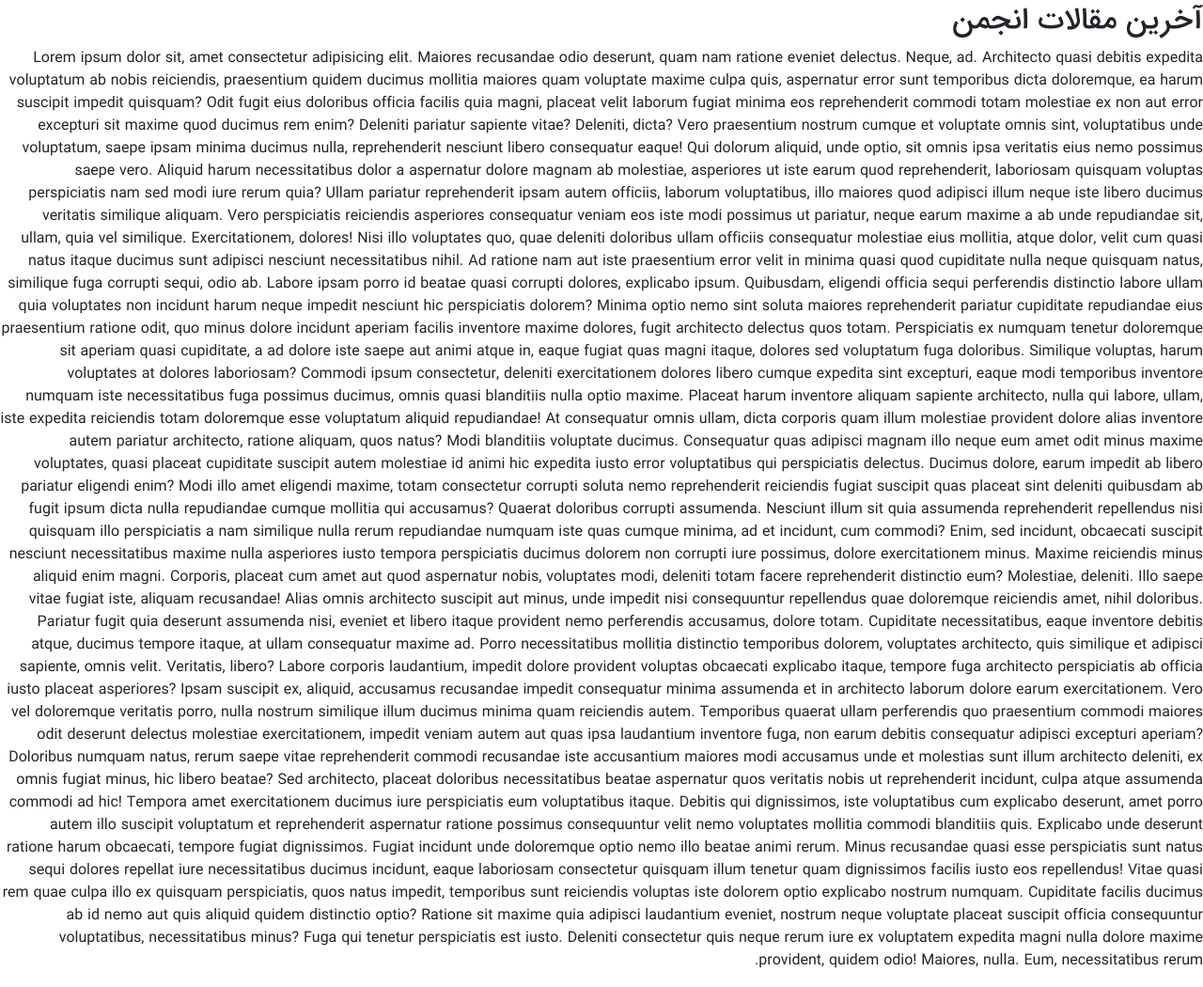
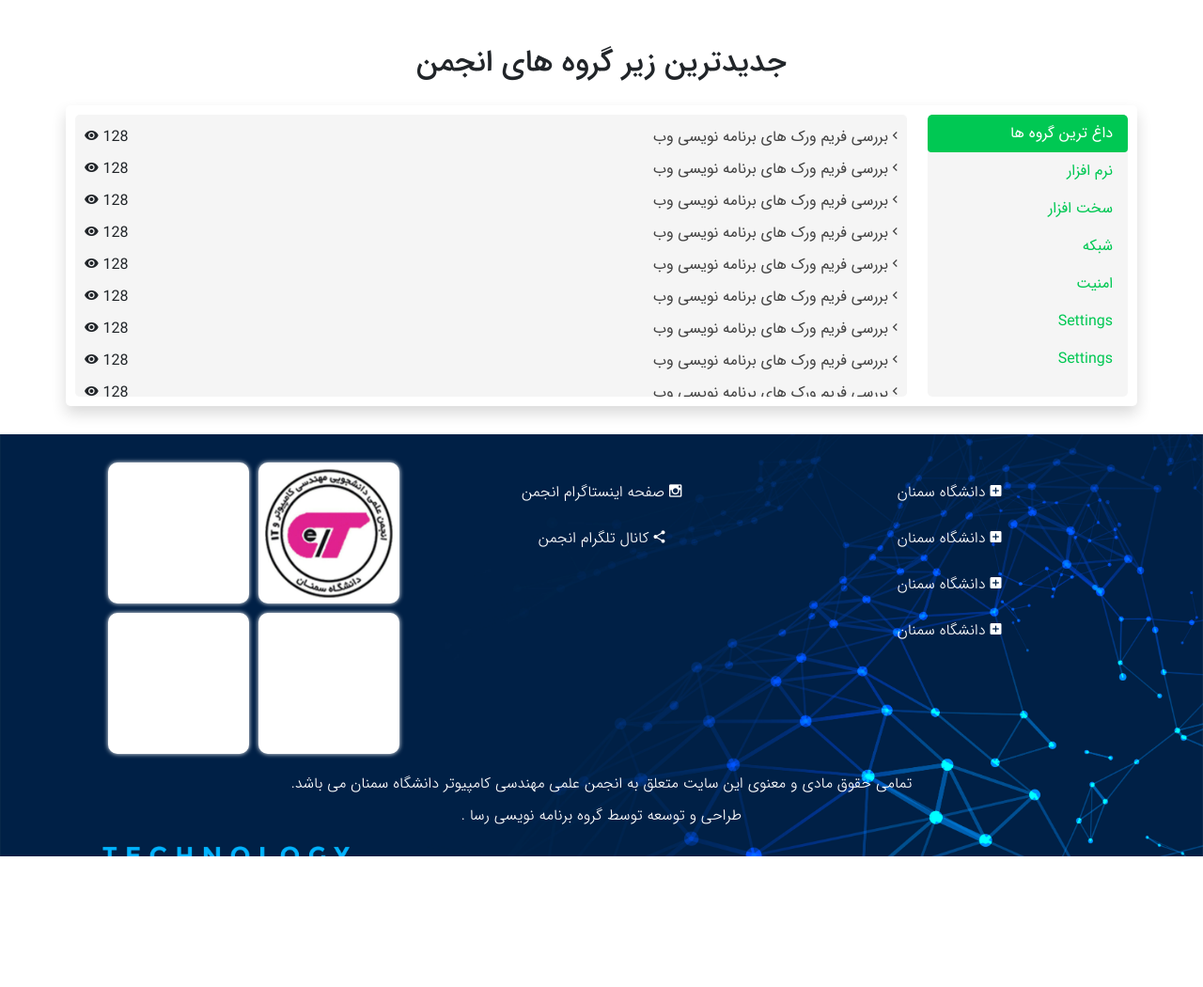
Before and after one commit to sharifhasani/SemnanAcademyTemplate, a plain HTML site: page index.html in a window 1280 px wide. Shown: the part 3145-4195 px from the top of the page at 94% size. After the commit the page ends 4056 px from the top, so only its background shows below. Drawn offline with Linux system fonts and the light colour scheme.

Commit message:
compelete index page

```diff
--- /dev/null
+++ b/Sass/_active-group.scss
@@ -0,0 +1,68 @@
+@import "componnent";
+.active-group {
+    width: 100%;
+    margin: 30px 0;
+    .active-group-title {
+        display: flex;
+        justify-content: center;
+        h2 {
+            margin: 25px 0;
+            position: relative;
+            &::before {
+                width: 2000px;
+                height: 5px;
+                border-radius: 25px;
+                background-color: aqua;
+                right: -1990px;
+                top: 9px;
+            }
+        }
+    }
+    .groups {
+        border-radius: 5px;
+        display: flex;
+        padding: 10px;
+        justify-content: space-between;
+        .buttons {
+            overflow-y: auto;
+            width: 19%;
+            background-color: #F5F5F5;
+            border-radius: 5px;
+            .nav-link {
+                transition: 0.3s;
+                color: #00C853;
+                &:hover {
+                    padding: 8px 25px;
+                }
+            }
+            .active {
+                color: #fff;
+                background-color: #00C853;
+            }
+        }
+        .tab-content {
+            border-radius: 5px;
+            width: 79%;
+            height: 300px;
+            overflow-y: auto;
+            background-color: #F5F5F5;
+            .tab-pane {
+                width: 100%;
+                ul {
+                    padding: 2px 10px;
+                    li {
+                        @include a-color-attribute(#424242, #03A9F4);
+                        display: flex;
+                        align-items: center;
+                        justify-content: space-between;
+                        margin: 10px 0px;
+                        transition: 0.3s;
+                        &:hover {
+                            padding-right: 5px;
+                        }
+                    }
+                }
+            }
+        }
+    }
+}
--- /dev/null
+++ b/Sass/_footer.scss
@@ -0,0 +1,60 @@
+@import "componnent";
+.footer {
+    background-image: url('/images/Default-Footer-image.jpg');
+    background-image: url('/images/Footer-image.jpg');
+    background-size: cover;
+    background-position: center;
+    background-repeat: no-repeat;
+    padding: 2%;
+    direction: rtl;
+    width: 100%;
+    background-color: #2c3e50;
+    height: fit-content;
+    font-size: medium;
+    .container {
+        display: flex;
+        justify-content: space-between;
+        .links,
+        .social-links {
+            ul {
+                li {
+                    margin: 25px 0;
+                    color: white;
+                    @include a-color-attribute();
+                }
+            }
+        }
+        .logo {
+            display: flex;
+            flex-wrap: wrap;
+            justify-content: center;
+            .item {
+                box-shadow: 0px 0px 5px white;
+                border-radius: 10px;
+                background-color: white;
+                height: 150px;
+                margin: 5px;
+                width: 150px;
+                padding: 2%;
+                img {
+                    width: 100%;
+                    height: 100%;
+                }
+            }
+        }
+    }
+    .copy-right {
+        .container {
+            margin-top: 10px;
+            color: white;
+            display: flex;
+            flex-direction: column;
+            .owner,
+            .developer {
+                @include a-color-attribute();
+                width: 100%;
+                margin: 5px 0;
+            }
+        }
+    }
+}
--- a/Sass/style.scss
+++ b/Sass/style.scss
@@ -6,3 +6,5 @@
 @import "ads-banner";
 @import "main-content";
 @import "last-article";
+@import "active-group";
+@import "footer";
--- a/index.html
+++ b/index.html
@@ -14,8 +14,7 @@
     <link rel="stylesheet" href="Style/ZMDI/css/material-design-iconic-font.min.css">
 
     <!-- Font Awesome -->
-    <link rel="stylesheet" href="https://cdnjs.cloudflare.com/ajax/libs/font-awesome/4.7.0/css/font-awesome.min.css">
-
+    <link rel="stylesheet" href="https://cdnjs.cloudflare.com/ajax/libs/font-awesome/5.15.1/css/all.min.css" integrity="sha512-+4zCK9k+qNFUR5X+cKL9EIR+ZOhtIloNl9GIKS57V1MyNsYpYcUrUeQc9vNfzsWfV28IaLL3i96P9sdNyeRssA==" crossorigin="anonymous" />
 
     <link rel="stylesheet" href="Style/style.min.css">
     <title>آکادمی دانشگاه سمنان</title>
@@ -32,6 +31,7 @@
 
                 <div class="user-access">
                     <div class="btn-group" role="group" aria-label="Basic example">
+                        <!-- <button type="button" class="btn btn-warning"><a href="#">شریف حسنی عزیز خوش آمدید!</a></button> -->
                         <button type="button" class="btn btn-warning"><a href="#">ورود</a></button>
                         <button type="button" class="btn btn-danger"><a href="#">عضویت</a></button>
                         <button type="button" class="btn btn-success btn-search" data-toggle="modal" data-target="#searchBoxModal">
@@ -52,6 +52,7 @@
                 </ul>
                 <div class="user-access">
                     <div class="btn-group" role="group" aria-label="Basic example">
+                        <!-- <button type="button" class="btn btn-success"><a href="#">شریف حسنی عزیز خوش آمدید!</a></button> -->
                         <button type="button" class="btn btn-success"><a href="#">ورود</a></button>
                         <button type="button" class="btn btn-primary"><a href="#">عضویت</a></button>
                     </div>
@@ -615,6 +616,7 @@
     </main>
     <!-- End last course items -->
 
+    <!-- Start Last Article Items -->
     <section class="last-article">
         <div class="last-article-title">
             <h2>
@@ -786,44 +788,246 @@
             <!-- End Artice item -->
         </div>
     </section>
+    <!-- End Last Article Items -->
 
+
+    <!-- Start Show Last Groups -->
     <section class="active-group">
-        <div class="last-article-title">
+        <div class="active-group-title">
             <h2>
-                آخرین مقالات انجمن
+                جدیدترین زیر گروه های انجمن
             </h2>
         </div>
+        <div class="container groups shadow">
+            <!-- Change href attr for work correctly -->
+            <div class="nav flex-column nav-pills buttons" id="v-pills-tab" role="tablist" aria-orientation="vertical">
+                <a class="nav-link active" id="v-pills-home-tab" data-toggle="pill" href="#v-pills-home" role="tab" aria-controls="v-pills-home" aria-selected="true">داغ ترین گروه ها</a>
+                <a class="nav-link" id="v-pills-profile-tab" data-toggle="pill" href="#v-pills-profile" role="tab" aria-controls="v-pills-profile" aria-selected="false"> نرم افزار</a>
+                <a class="nav-link" id="v-pills-messages-tab" data-toggle="pill" href="#v-pills-messages" role="tab" aria-controls="v-pills-messages" aria-selected="false"> سخت افزار</a>
+                <a class="nav-link" id="v-pills-settings-tab" data-toggle="pill" href="#v-pills-settings" role="tab" aria-controls="v-pills-settings" aria-selected="false"> شبکه</a>
+                <a class="nav-link" id="v-pills-settings-tab" data-toggle="pill" href="#v-pills-settings" role="tab" aria-controls="v-pills-settings" aria-selected="false"> امنیت</a>
+                <a class="nav-link" id="v-pills-settings-tab" data-toggle="pill" href="#v-pills-settings" role="tab" aria-controls="v-pills-settings" aria-selected="false">Settings</a>
+                <a class="nav-link" id="v-pills-settings-tab" data-toggle="pill" href="#v-pills-settings" role="tab" aria-controls="v-pills-settings" aria-selected="false">Settings</a>
+            </div>
+            <div class="tab-content" id="v-pills-tabContent">
+                <div class="tab-pane fade show active" id="v-pills-home" role="tabpanel" aria-labelledby="v-pills-home-tab">
+                    <ul>
+                        <!-- Start group item -->
+                        <li>
+                            <a href="#">
+                                <i class="zmdi zmdi-chevron-left"></i> بررسی فریم ورک های برنامه نویسی وب
+                            </a>
+                            <div>
+                                128 <i class="zmdi zmdi-eye"></i>
+                            </div>
+                        </li>
+                        <!-- End group item -->
+                        <!-- Start group item -->
+                        <li>
+                            <a href="#">
+                                <i class="zmdi zmdi-chevron-left"></i> بررسی فریم ورک های برنامه نویسی وب
+                            </a>
+                            <div>
+                                128 <i class="zmdi zmdi-eye"></i>
+                            </div>
+                        </li>
+                        <!-- End group item -->
+                        <!-- Start group item -->
+                        <li>
+                            <a href="#">
+                                <i class="zmdi zmdi-chevron-left"></i> بررسی فریم ورک های برنامه نویسی وب
+                            </a>
+                            <div>
+                                128 <i class="zmdi zmdi-eye"></i>
+                            </div>
+                        </li>
+                        <!-- End group item -->
+                        <!-- Start group item -->
+                        <li>
+                            <a href="#">
+                                <i class="zmdi zmdi-chevron-left"></i> بررسی فریم ورک های برنامه نویسی وب
+                            </a>
+                            <div>
+                                128 <i class="zmdi zmdi-eye"></i>
+                            </div>
+                        </li>
+                        <!-- End group item -->
+                        <!-- Start group item -->
+                        <li>
+                            <a href="#">
+                                <i class="zmdi zmdi-chevron-left"></i> بررسی فریم ورک های برنامه نویسی وب
+                            </a>
+                            <div>
+                                128 <i class="zmdi zmdi-eye"></i>
+                            </div>
+                        </li>
+                        <!-- End group item -->
+                        <!-- Start group item -->
+                        <li>
+                            <a href="#">
+                                <i class="zmdi zmdi-chevron-left"></i> بررسی فریم ورک های برنامه نویسی وب
+                            </a>
+                            <div>
+                                128 <i class="zmdi zmdi-eye"></i>
+                            </div>
+                        </li>
+                        <!-- End group item -->
+                        <!-- Start group item -->
+                        <li>
+                            <a href="#">
+                                <i class="zmdi zmdi-chevron-left"></i> بررسی فریم ورک های برنامه نویسی وب
+                            </a>
+                            <div>
+                                128 <i class="zmdi zmdi-eye"></i>
+                            </div>
+                        </li>
+                        <!-- End group item -->
+                        <!-- Start group item -->
+                        <li>
+                            <a href="#">
+                                <i class="zmdi zmdi-chevron-left"></i> بررسی فریم ورک های برنامه نویسی وب
+                            </a>
+                            <div>
+                                128 <i class="zmdi zmdi-eye"></i>
+                            </div>
+                        </li>
+                        <!-- End group item -->
+                        <!-- Start group item -->
+                        <li>
+                            <a href="#">
+                                <i class="zmdi zmdi-chevron-left"></i> بررسی فریم ورک های برنامه نویسی وب
+                            </a>
+                            <div>
+                                128 <i class="zmdi zmdi-eye"></i>
+                            </div>
+                        </li>
+                        <!-- End group item -->
+                        <!-- Start group item -->
+                        <li>
+                            <a href="#">
+                                <i class="zmdi zmdi-chevron-left"></i> بررسی فریم ورک های برنامه نویسی وب
+                            </a>
+                            <div>
+                                128 <i class="zmdi zmdi-eye"></i>
+                            </div>
+                        </li>
+                        <!-- End group item -->
+                        <!-- Start group item -->
+                        <li>
+                            <a href="#">
+                                <i class="zmdi zmdi-chevron-left"></i> بررسی فریم ورک های برنامه نویسی وب
+                            </a>
+                            <div>
+                                128 <i class="zmdi zmdi-eye"></i>
+                            </div>
+                        </li>
+                        <!-- End group item -->
+                        <!-- Start group item -->
+                        <li>
+                            <a href="#">
+                                <i class="zmdi zmdi-chevron-left"></i> بررسی فریم ورک های برنامه نویسی وب
+                            </a>
+                            <div>
+                                128 <i class="zmdi zmdi-eye"></i>
+                            </div>
+                        </li>
+                        <!-- End group item -->
+                        <!-- Start group item -->
+                        <li>
+                            <a href="#">
+                                <i class="zmdi zmdi-chevron-left"></i> بررسی فریم ورک های برنامه نویسی وب
+                            </a>
+                            <div>
+                                128 <i class="zmdi zmdi-eye"></i>
+                            </div>
+                        </li>
+                        <!-- End group item -->
+                        <!-- Start group item -->
+                        <li>
+                            <a href="#">
+                                <i class="zmdi zmdi-chevron-left"></i> بررسی فریم ورک های برنامه نویسی وب
+                            </a>
+                            <div>
+                                128 <i class="zmdi zmdi-eye"></i>
+                            </div>
+                        </li>
+                        <!-- End group item -->
+                    </ul>
+                </div>
+                <div class="tab-pane fade" id="v-pills-profile" role="tabpanel" aria-labelledby="v-pills-profile-tab">...</div>
+                <div class="tab-pane fade" id="v-pills-messages" role="tabpanel" aria-labelledby="v-pills-messages-tab">...</div>
+                <div class="tab-pane fade" id="v-pills-settings" role="tabpanel" aria-labelledby="v-pills-settings-tab">...</div>
+            </div>
+        </div>
+    </section>
+    <!-- End Show Last Groups -->
 
-    </section>
-    <p>Lorem ipsum dolor sit, amet consectetur adipisicing elit. Maiores recusandae odio deserunt, quam nam ratione eveniet delectus. Neque, ad. Architecto quasi debitis expedita voluptatum ab nobis reiciendis, praesentium quidem ducimus mollitia maiores
-        quam voluptate maxime culpa quis, aspernatur error sunt temporibus dicta doloremque, ea harum suscipit impedit quisquam? Odit fugit eius doloribus officia facilis quia magni, placeat velit laborum fugiat minima eos reprehenderit commodi totam
-        molestiae ex non aut error excepturi sit maxime quod ducimus rem enim? Deleniti pariatur sapiente vitae? Deleniti, dicta? Vero praesentium nostrum cumque et voluptate omnis sint, voluptatibus unde voluptatum, saepe ipsam minima ducimus nulla,
-        reprehenderit nesciunt libero consequatur eaque! Qui dolorum aliquid, unde optio, sit omnis ipsa veritatis eius nemo possimus saepe vero. Aliquid harum necessitatibus dolor a aspernatur dolore magnam ab molestiae, asperiores ut iste earum quod
-        reprehenderit, laboriosam quisquam voluptas perspiciatis nam sed modi iure rerum quia? Ullam pariatur reprehenderit ipsam autem officiis, laborum voluptatibus, illo maiores quod adipisci illum neque iste libero ducimus veritatis similique aliquam.
-        Vero perspiciatis reiciendis asperiores consequatur veniam eos iste modi possimus ut pariatur, neque earum maxime a ab unde repudiandae sit, ullam, quia vel similique. Exercitationem, dolores! Nisi illo voluptates quo, quae deleniti doloribus
-        ullam officiis consequatur molestiae eius mollitia, atque dolor, velit cum quasi natus itaque ducimus sunt adipisci nesciunt necessitatibus nihil. Ad ratione nam aut iste praesentium error velit in minima quasi quod cupiditate nulla neque quisquam
-        natus, similique fuga corrupti sequi, odio ab. Labore ipsam porro id beatae quasi corrupti dolores, explicabo ipsum. Quibusdam, eligendi officia sequi perferendis distinctio labore ullam quia voluptates non incidunt harum neque impedit nesciunt
-        hic perspiciatis dolorem? Minima optio nemo sint soluta maiores reprehenderit pariatur cupiditate repudiandae eius praesentium ratione odit, quo minus dolore incidunt aperiam facilis inventore maxime dolores, fugit architecto delectus quos totam.
-        Perspiciatis ex numquam tenetur doloremque sit aperiam quasi cupiditate, a ad dolore iste saepe aut animi atque in, eaque fugiat quas magni itaque, dolores sed voluptatum fuga doloribus. Similique voluptas, harum voluptates at dolores laboriosam?
-        Commodi ipsum consectetur, deleniti exercitationem dolores libero cumque expedita sint excepturi, eaque modi temporibus inventore numquam iste necessitatibus fuga possimus ducimus, omnis quasi blanditiis nulla optio maxime. Placeat harum inventore
-        aliquam sapiente architecto, nulla qui labore, ullam, iste expedita reiciendis totam doloremque esse voluptatum aliquid repudiandae! At consequatur omnis ullam, dicta corporis quam illum molestiae provident dolore alias inventore autem pariatur
-        architecto, ratione aliquam, quos natus? Modi blanditiis voluptate ducimus. Consequatur quas adipisci magnam illo neque eum amet odit minus maxime voluptates, quasi placeat cupiditate suscipit autem molestiae id animi hic expedita iusto error
-        voluptatibus qui perspiciatis delectus. Ducimus dolore, earum impedit ab libero pariatur eligendi enim? Modi illo amet eligendi maxime, totam consectetur corrupti soluta nemo reprehenderit reiciendis fugiat suscipit quas placeat sint deleniti
-        quibusdam ab fugit ipsum dicta nulla repudiandae cumque mollitia qui accusamus? Quaerat doloribus corrupti assumenda. Nesciunt illum sit quia assumenda reprehenderit repellendus nisi quisquam illo perspiciatis a nam similique nulla rerum repudiandae
-        numquam iste quas cumque minima, ad et incidunt, cum commodi? Enim, sed incidunt, obcaecati suscipit nesciunt necessitatibus maxime nulla asperiores iusto tempora perspiciatis ducimus dolorem non corrupti iure possimus, dolore exercitationem minus.
-        Maxime reiciendis minus aliquid enim magni. Corporis, placeat cum amet aut quod aspernatur nobis, voluptates modi, deleniti totam facere reprehenderit distinctio eum? Molestiae, deleniti. Illo saepe vitae fugiat iste, aliquam recusandae! Alias
-        omnis architecto suscipit aut minus, unde impedit nisi consequuntur repellendus quae doloremque reiciendis amet, nihil doloribus. Pariatur fugit quia deserunt assumenda nisi, eveniet et libero itaque provident nemo perferendis accusamus, dolore
-        totam. Cupiditate necessitatibus, eaque inventore debitis atque, ducimus tempore itaque, at ullam consequatur maxime ad. Porro necessitatibus mollitia distinctio temporibus dolorem, voluptates architecto, quis similique et adipisci sapiente, omnis
-        velit. Veritatis, libero? Labore corporis laudantium, impedit dolore provident voluptas obcaecati explicabo itaque, tempore fuga architecto perspiciatis ab officia iusto placeat asperiores? Ipsam suscipit ex, aliquid, accusamus recusandae impedit
-        consequatur minima assumenda et in architecto laborum dolore earum exercitationem. Vero vel doloremque veritatis porro, nulla nostrum similique illum ducimus minima quam reiciendis autem. Temporibus quaerat ullam perferendis quo praesentium commodi
-        maiores odit deserunt delectus molestiae exercitationem, impedit veniam autem aut quas ipsa laudantium inventore fuga, non earum debitis consequatur adipisci excepturi aperiam? Doloribus numquam natus, rerum saepe vitae reprehenderit commodi recusandae
-        iste accusantium maiores modi accusamus unde et molestias sunt illum architecto deleniti, ex omnis fugiat minus, hic libero beatae? Sed architecto, placeat doloribus necessitatibus beatae aspernatur quos veritatis nobis ut reprehenderit incidunt,
-        culpa atque assumenda commodi ad hic! Tempora amet exercitationem ducimus iure perspiciatis eum voluptatibus itaque. Debitis qui dignissimos, iste voluptatibus cum explicabo deserunt, amet porro autem illo suscipit voluptatum et reprehenderit
-        aspernatur ratione possimus consequuntur velit nemo voluptates mollitia commodi blanditiis quis. Explicabo unde deserunt ratione harum obcaecati, tempore fugiat dignissimos. Fugiat incidunt unde doloremque optio nemo illo beatae animi rerum. Minus
-        recusandae quasi esse perspiciatis sunt natus sequi dolores repellat iure necessitatibus ducimus incidunt, eaque laboriosam consectetur quisquam illum tenetur quam dignissimos facilis iusto eos repellendus! Vitae quasi rem quae culpa illo ex quisquam
-        perspiciatis, quos natus impedit, temporibus sunt reiciendis voluptas iste dolorem optio explicabo nostrum numquam. Cupiditate facilis ducimus ab id nemo aut quis aliquid quidem distinctio optio? Ratione sit maxime quia adipisci laudantium eveniet,
-        nostrum neque voluptate placeat suscipit officia consequuntur voluptatibus, necessitatibus minus? Fuga qui tenetur perspiciatis est iusto. Deleniti consectetur quis neque rerum iure ex voluptatem expedita magni nulla dolore maxime provident, quidem
-        odio! Maiores, nulla. Eum, necessitatibus rerum.</p>
+
+    <!-- Start Footer -->
+    <footer class="footer">
+        <div class="container">
+            <div class="col-md-4 links">
+                <ul>
+                    <li>
+                        <a href="#">
+                            <i class="zmdi zmdi-plus-square"></i> دانشگاه سمنان
+                        </a>
+                    </li>
+                    <li>
+                        <a href="#">
+                            <i class="zmdi zmdi-plus-square"></i> دانشگاه سمنان
+                        </a>
+                    </li>
+                    <li>
+                        <a href="#">
+                            <i class="zmdi zmdi-plus-square"></i> دانشگاه سمنان
+                        </a>
+                    </li>
+                    <li>
+                        <a href="#">
+                            <i class="zmdi zmdi-plus-square"></i> دانشگاه سمنان
+                        </a>
+                    </li>
+                </ul>
+            </div>
+            <div class="col-md-4 social-links">
+                <ul>
+                    <li>
+                        <a href="#">
+                            <i class="zmdi zmdi-instagram"></i> صفحه اینستاگرام انجمن
+                        </a>
+                    </li>
+                    <li>
+                        <a href="#">
+                            <i class="zmdi zmdi-share"></i> کانال تلگرام انجمن
+                        </a>
+                    </li>
+                </ul>
+            </div>
+            <div class="col-md-4 logo">
+                <div class="item">
+                    <img src="images/logo.jpg" alt="" srcset="">
+                </div>
+                <div class="item"></div>
+                <div class="item"></div>
+                <div class="item"></div>
+            </div>
+        </div>
+        <div class="copy-right">
+            <div class="container">
+                <div class="owner">
+                    تمامی حقوق مادی و معنوی این سایت متعلق به
+                    <a href="#">انجمن علمی مهندسی کامپیوتر دانشگاه سمنان</a> می باشد.
+                </div>
+                <div class="developer">
+                    طراحی و توسعه توسط گروه برنامه نویسی
+                    <a href="#">رسا</a> .
+                </div>
+            </div>
+        </div>
+    </footer>
+    <!-- End Footer -->
+
 
 
 
```
Also changed, not shown: Sass/_responsive.scss (+34 -0 lines), Style/style.min.css, images/Footer-Image.jpg (added), images/logo.jpg (added), 1 other file.
